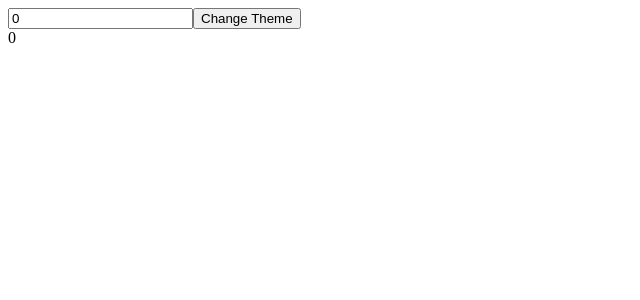
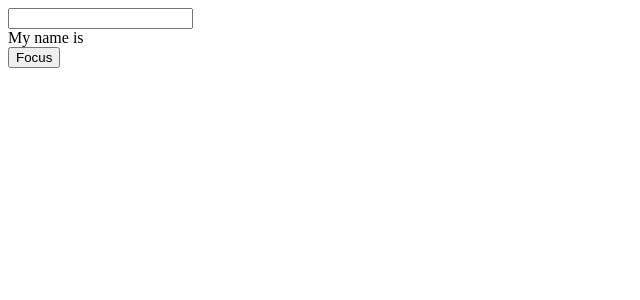
Before and after one commit to bunyaminmrcn/react-hooks-explained, a React (Create React App) app: page / in a window 1280 px wide. Shown: the top 300 px of the page, without its empty margins (0-640 px from the left). Built offline with nearby package versions, Linux system fonts and the light colour scheme.

Commit message:
add useRef component

```diff
--- a/src/App.js
+++ b/src/App.js
@@ -1,10 +1,11 @@
 import UseStateComponent from './hooks/useState'
 import UseEffectComponent from './hooks/useEffect'
 import UseMemoComponent from './hooks/useMemo'
+import UseRefComponent from './hooks/useRef'
 
 function App() {
   return (
-    <UseMemoComponent />
+    <UseRefComponent />
   );
 }
 
--- /dev/null
+++ b/src/hooks/useRef.js
@@ -0,0 +1,38 @@
+import React, { useState, useEffect, useRef } from "react";
+
+function App() {
+  const [name, setName] = useState("");
+  //const [renderCount, setRenderCount] = useState(0);
+  const renderCount = useRef(0);
+  useEffect(() => {
+    //setRenderCount(prevRenderCount => prevRenderCount + 1)
+    renderCount.current = renderCount.current + 1;
+  });
+  return (
+    <>
+      <input value={name} onChange={(e) => setName(e.target.value)} />
+      <div> My name is {name}</div>
+      <div> I rendered {renderCount.current} times</div>
+    </>
+  );
+}
+function App2() {
+  const [name, setName] = useState("");
+  const inputRef = useRef();
+  function focus() {
+    inputRef.current.focus();
+  }
+  return (
+    <>
+      <input
+        ref={inputRef}
+        value={name}
+        onChange={(e) => setName(e.target.value)}
+      />
+
+      <div> My name is {name}</div>
+      <button onClick={focus}>Focus</button>
+    </>
+  );
+}
+export default App2;
```
